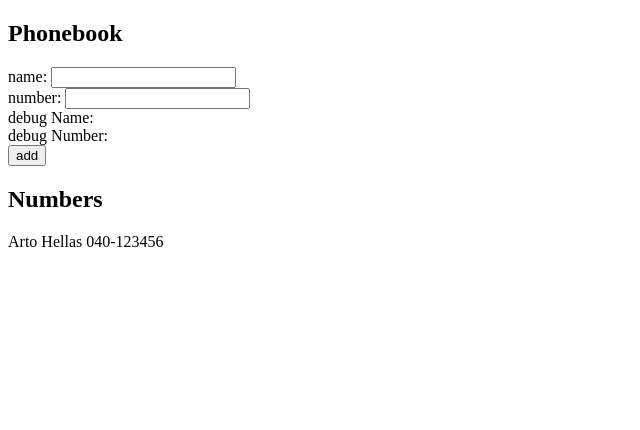
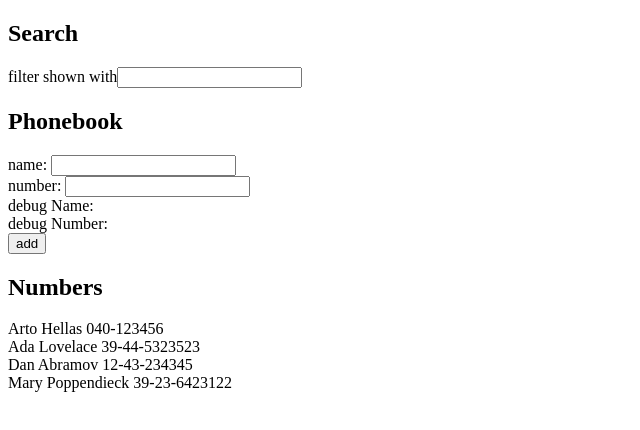
Before and after one commit to marioRelajao/fullstackOpen, a React (Vite) app in the folder part2/phonebook/: page / in a window 1280 px wide. Shown: the top 430 px of the page, without its empty margins (0-640 px from the left). Built offline with nearby package versions, Linux system fonts and the light colour scheme.

Commit message:
2.9 done

```diff
--- a/part2/phonebook/src/App.jsx
+++ b/part2/phonebook/src/App.jsx
@@ -3,13 +3,15 @@
 
 const App = () => {
   const [persons, setPersons] = useState([
-    { name: 'Arto Hellas',
-      number: '040-123456',
-    }
+    { name: 'Arto Hellas', number: '040-123456', id: 1 },
+    { name: 'Ada Lovelace', number: '39-44-5323523', id: 2 },
+    { name: 'Dan Abramov', number: '12-43-234345', id: 3 },
+    { name: 'Mary Poppendieck', number: '39-23-6423122', id: 4 }
   ])
 
   const [newNumber, setNewNumber] = useState('')
   const [newName, setNewName] = useState('')
+  const [search, setSearch] = useState('')
 
   const addPerson = (event) => {
     event.preventDefault()
@@ -33,8 +35,16 @@
     setNewNumber(event.target.value)
   }
 
+  const personsToShow = search === ''
+    ? persons
+    : persons.filter(person => person.name.toLowerCase().includes(search.toLowerCase()))
+
   return (
     <div>
+      <h2>Search</h2>
+      <div>
+        filter shown with<input value={search} onChange={(event) => setSearch(event.target.value)} />
+      </div>
       <h2>Phonebook</h2>
       <form onSubmit={addPerson}>
         <div>
@@ -51,7 +61,7 @@
         </div>
       </form>
       <h2>Numbers</h2>
-      <Persons persons={persons} />
+      <Persons persons={personsToShow} />
     </div>
   )
 }
```
